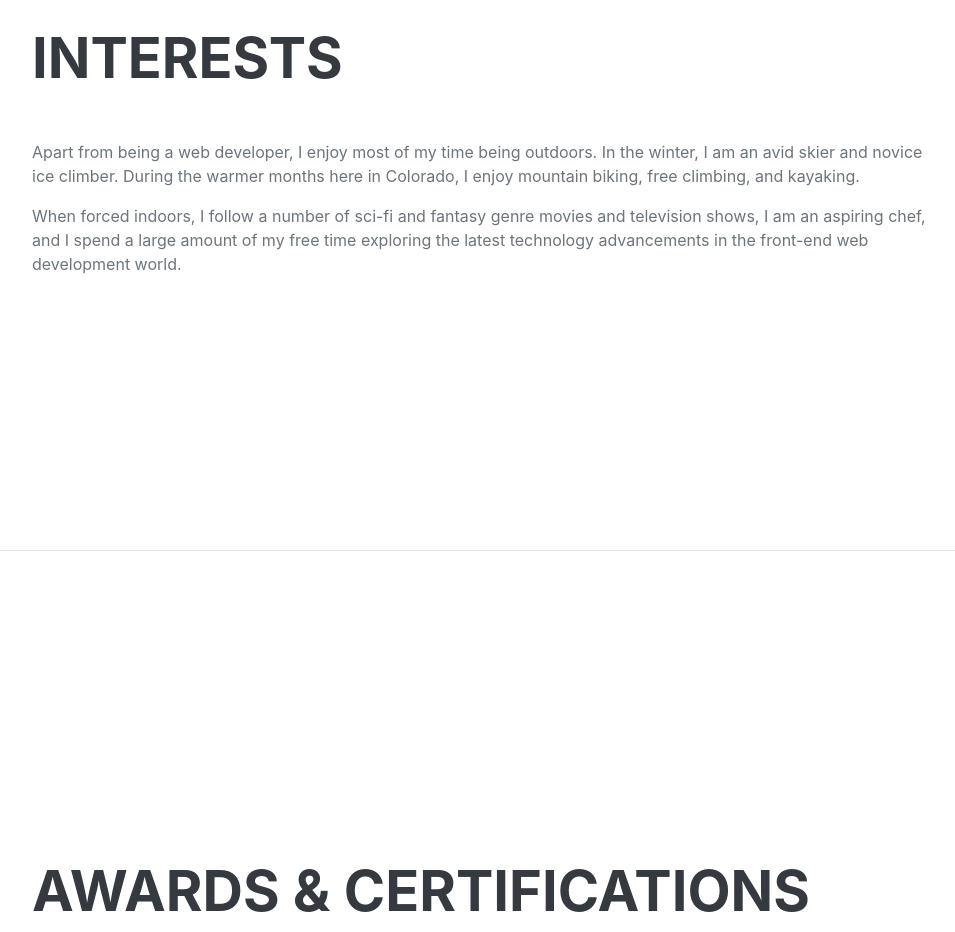
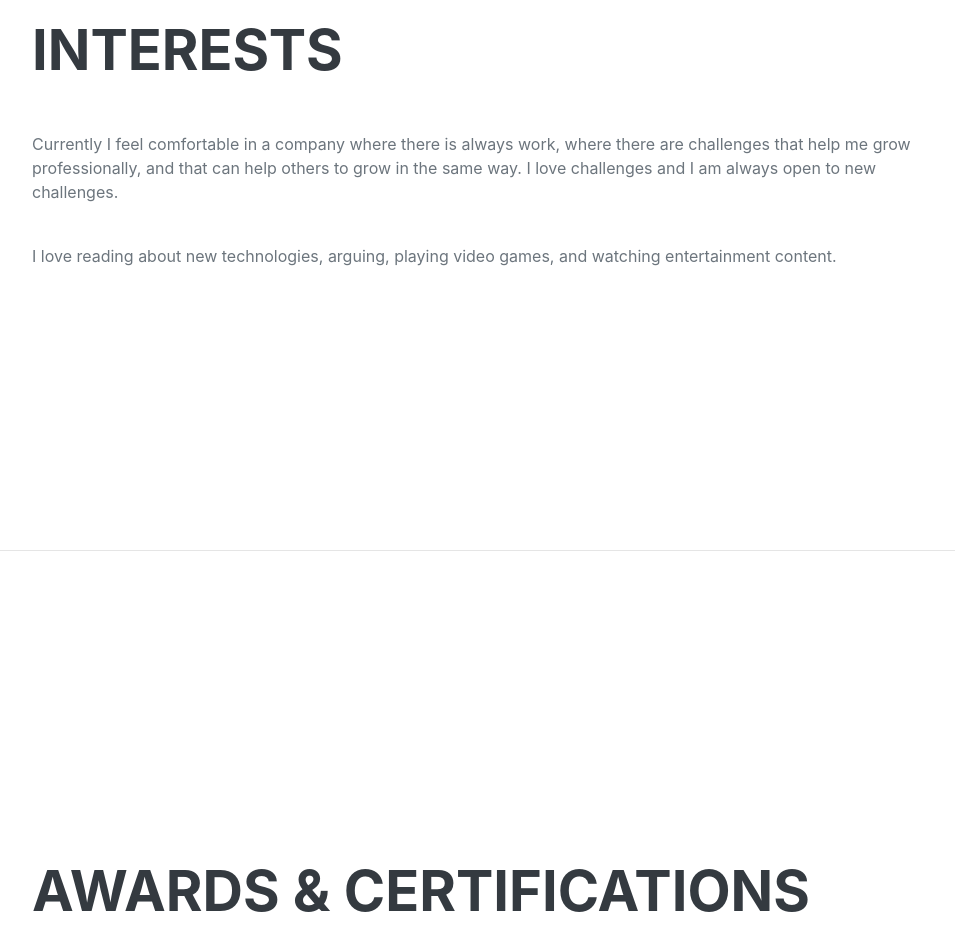
Before and after one commit to Jimmond/WebResume, a plain HTML site: page index.html in a window 1280 px wide. Shown: the part 3560-4492 px from the top of the page, without its empty margins (288-1243 px from the left). Drawn offline with nearby package versions, Linux system fonts and the light colour scheme; a web font is replaced by a local one.

Commit message:
Update index.html

```diff
--- a/index.html
+++ b/index.html
@@ -174,8 +174,9 @@
             <section class="resume-section" id="interests">
                 <div class="resume-section-content">
                     <h2 class="mb-5">Interests</h2>
-                    <p>Apart from being a web developer, I enjoy most of my time being outdoors. In the winter, I am an avid skier and novice ice climber. During the warmer months here in Colorado, I enjoy mountain biking, free climbing, and kayaking.</p>
-                    <p class="mb-0">When forced indoors, I follow a number of sci-fi and fantasy genre movies and television shows, I am an aspiring chef, and I spend a large amount of my free time exploring the latest technology advancements in the front-end web development world.</p>
+                    <p>Currently I feel comfortable in a company where there is always work, where there are challenges that help me grow professionally, and that can help others to grow in the same way. I love challenges and I am always open to new challenges.</p>
+                    <br>
+                    <p>I love reading about new technologies, arguing, playing video games, and watching entertainment content.</p>
                 </div>
             </section>
             <hr class="m-0" />
```
